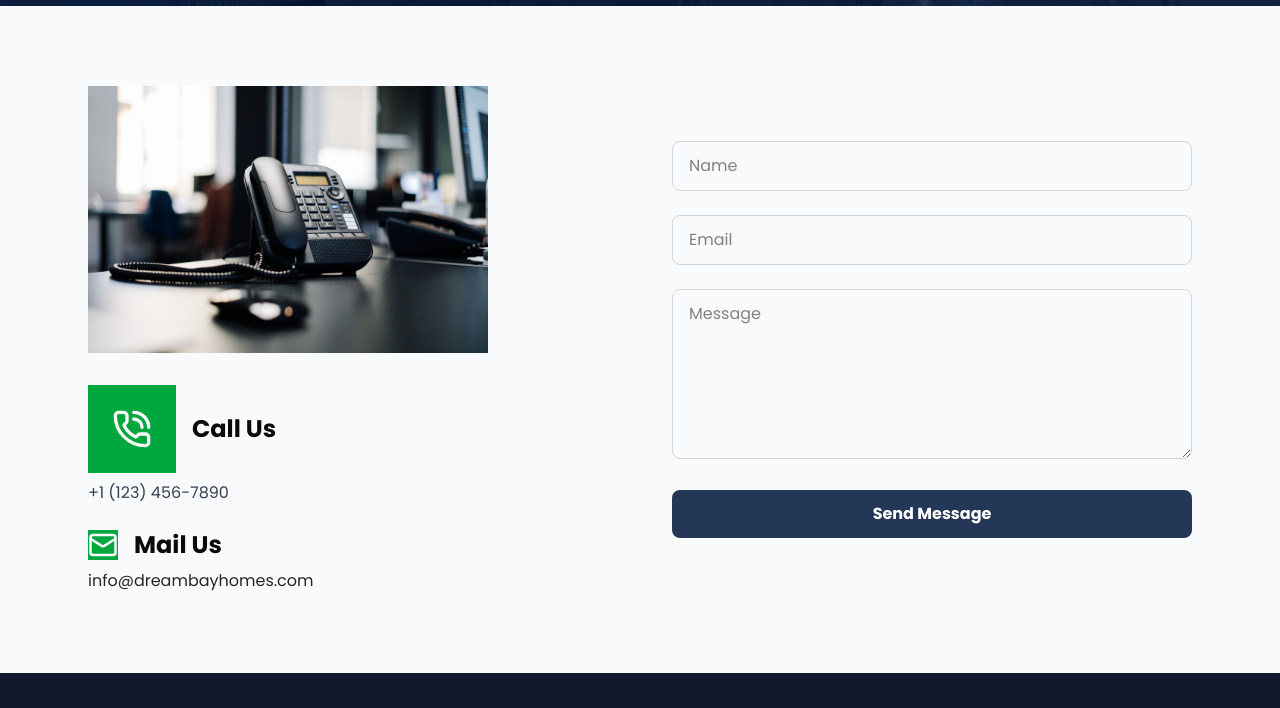
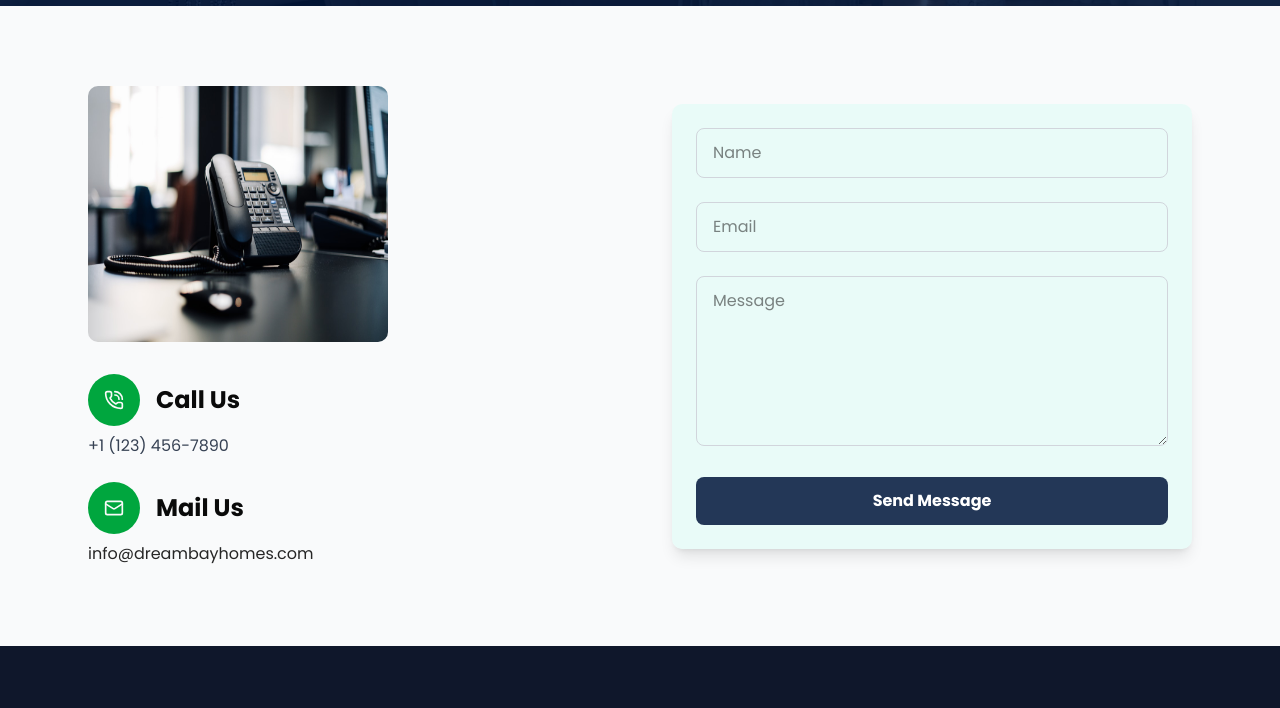
Before and after one commit to Markprince115/Dreambay-Homes, a Next.js app: page /contact in a window 1280 px wide. Shown: the part 554-1262 px from the top of the page. Built offline with nearby package versions, Linux system fonts and the light colour scheme.

Commit message:
made few changes on some components

```diff
--- a/src/app/contact/page.jsx
+++ b/src/app/contact/page.jsx
@@ -82,9 +82,9 @@ export default function Contact() {
           <div>
             <motion.div
               variants={fadeInUpVariants}
-              className="flex justify-center lg:justify-start"
+              className="flex justify-center lg:justify-start rounded-lg"
             >
-              <Image src={CALL} width={400} height={400} alt='phone image'/>
+              <Image src={CALL} width={300} height={700} className='rounded-lg h-64' alt='phone image'/>
             </motion.div>
 
             <div>
@@ -93,7 +93,7 @@ export default function Contact() {
                 <motion.h2
                   variants={fadeInUpVariants}
                   className="text-2xl font-bold mt-8 mb-2 flex items-center gap-4"
-                ><span className='p-6 bg-green-600 text-neutral-50'><PhoneCall size={40}/></span> Call Us </motion.h2>
+                ><span className='p-4 bg-green-600 text-neutral-50 rounded-full'><PhoneCall size={20}/></span> Call Us </motion.h2>
                 <motion.p
                   variants={fadeInUpVariants}
                   className="text-gray-700"
@@ -105,7 +105,7 @@ export default function Contact() {
                   <motion.h2
                     variants={fadeInUpVariants}
                     className="text-2xl font-bold mb-2 flex items-center gap-4"
-                  ><span className='bg-green-600 text-neutral-50'><Mail size={30}/></span> Mail Us </motion.h2>
+                  ><span className='bg-green-600 text-neutral-50 p-4 rounded-full'><Mail size={20}/></span> Mail Us </motion.h2>
                   <motion.p
                     variants={fadeInUpVariants}
                     className="text-neutral-800"
--- a/src/components/contact-form-logic.jsx
+++ b/src/components/contact-form-logic.jsx
@@ -59,7 +59,7 @@ export const ContactFormLogic = ({ fadeInUpVariants, containerVariants, isInView
       variants={containerVariants}
       initial="hidden"
       animate={isInView ? "visible" : "hidden"}
-      className="space-y-6"
+      className="space-y-6 bg-teal-100/35 p-6 rounded-lg shadow-lg"
     >
       <motion.div variants={fadeInUpVariants}>
         <input
--- a/src/components/sections/Faq.jsx
+++ b/src/components/sections/Faq.jsx
@@ -31,19 +31,19 @@ const Faq = () => {
   const faqItems = [
     {
       question: "What amenities are included in your serviced apartments?",
-      answer: "Lorem ipsum dolor sit amet, consectetur adipiscing elit. Sed do eiusmod tempor incididunt ut labore et dolore magna aliqua. Ut enim ad minim veniam, quis nostrud exercitation ullamco laboris."
+      answer: "Our serviced apartments come fully furnished and equipped with modern amenities including high-speed Wi-Fi, flat-screen TVs, fully-equipped kitchens, laundry facilities, and 24/7 customer support to ensure a comfortable and convenient stay."
     },
     {
       question: "How does the booking process work?",
-      answer: "Duis aute irure dolor in reprehenderit in voluptate velit esse cillum dolore eu fugiat nulla pariatur. Excepteur sint occaecat cupidatat non proident, sunt in culpa qui officia deserunt."
+      answer: "Booking with us is simple and straightforward. click on book an appointment to discuss with us."
     },
     {
       question: "What is your cancellation policy?",
-      answer: "Sed ut perspiciatis unde omnis iste natus error sit voluptatem accusantium doloremque laudantium, totam rem aperiam, eaque ipsa quae ab illo inventore veritatis et quasi architecto."
+      answer: "Our cancellation policy varies depending on the type of booking and the specific apartment. Generally, we offer flexible cancellation options, but we recommend reviewing the terms and conditions at the time of booking for detailed information."
     },
     {
       question: "Do you offer long-term stays?",
-      answer: "Nemo enim ipsam voluptatem quia voluptas sit aspernatur aut odit aut fugit, sed quia consequuntur magni dolores eos qui ratione voluptatem sequi nesciunt. Neque porro quisquam est."
+      answer: "Yes, we offer special rates and packages for long-term stays. Whether you're staying for a month or several months, we can provide comfortable and affordable accommodation options tailored to your needs."
     },
     {
       question: "Are your apartments pet-friendly?",
@@ -59,7 +59,7 @@ const Faq = () => {
     },
     {
       question: "What safety measures do you have in place?",
-      answer: "At vero eos et accusamus et iusto odio dignissimos ducimus qui blanditiis praesentium voluptatum deleniti atque corrupti quos dolores et quas molestias excepturi sint occaecati."
+      answer: "We prioritize the safety and security of our guests. Our apartments are equipped with modern security systems, including surveillance cameras, and regular safety inspections. Additionally, we follow strict cleaning protocols to ensure a safe and hygienic environment."
     }
   ]
 
```
